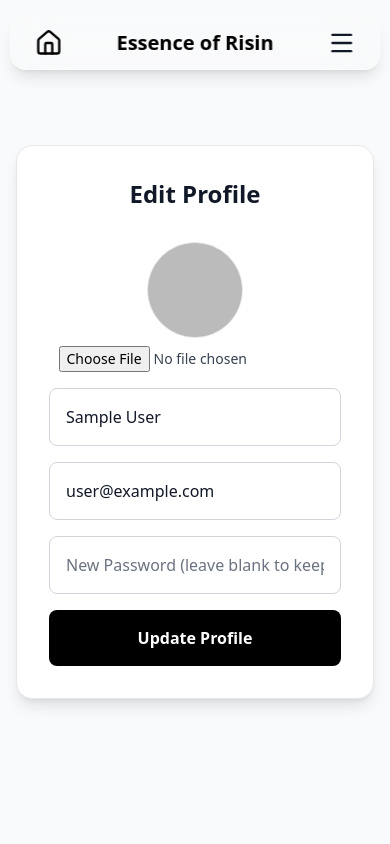
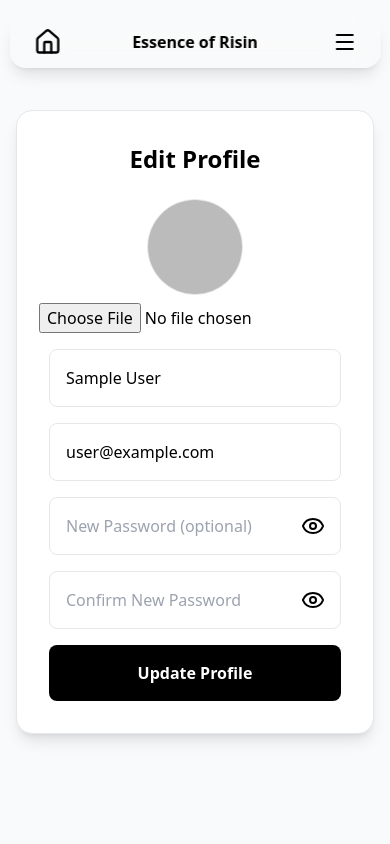
Before and after one commit to Chechep/castor, a React (Vite) app in the folder client/: page /profile in a window 390 px wide. Shown: the top 844 px of the page. Built offline with nearby package versions, Linux system fonts and the light colour scheme; no server answers; sample sign-in values are in the browser's storage.

Commit message:
updated mobile view

```diff
--- a/client/src/components/Navbar.jsx
+++ b/client/src/components/Navbar.jsx
@@ -1,137 +1,157 @@
 import { Link } from "react-router-dom";
 import { useAuth } from "../context/AuthContext";
 import { useCart } from "../context/CartContext";
-import { ShoppingCart, User, Sun, Moon, Home, Menu, X, Truck } from "lucide-react";
+import {
+  ShoppingCart,
+  User,
+  Sun,
+  Moon,
+  Home,
+  Menu,
+  X,
+  Truck,
+  LogOut,
+} from "lucide-react";
 import { useState, useEffect } from "react";
 import { motion, AnimatePresence } from "framer-motion";
 
 export default function Navbar() {
   const { currentUser, logout } = useAuth();
   const { cartItems } = useCart();
+
   const [dark, setDark] = useState(localStorage.getItem("theme") === "dark");
   const [open, setOpen] = useState(false);
+  const [confirmLogout, setConfirmLogout] = useState(false);
 
-  const toggleTheme = () => setDark(!dark);
-  const toggleMenu = () => setOpen(!open);
-
-  const cartItemCount = cartItems.reduce((total, item) => total + item.quantity, 0);
+  const cartItemCount = cartItems.reduce(
+    (total, item) => total + item.quantity,
+    0
+  );
 
   useEffect(() => {
-    if (dark) {
-      document.documentElement.classList.add("dark");
-      localStorage.setItem("theme", "dark");
-    } else {
-      document.documentElement.classList.remove("dark");
-      localStorage.setItem("theme", "light");
-    }
+    document.documentElement.classList.toggle("dark", dark);
+    localStorage.setItem("theme", dark ? "dark" : "light");
   }, [dark]);
 
   return (
     <>
-      <header className="fixed top-4 left-1/2 -translate-x-1/2 z-50 w-[95%] flex justify-between items-center px-6 py-3 rounded-2xl shadow-lg backdrop-blur-xl bg-white/10 dark:bg-gray-900/10 border border-white/10">
+      <header className="fixed top-4 left-1/2 -translate-x-1/2 z-50 w-[95%] flex justify-between items-center px-6 py-3 rounded-2xl backdrop-blur-xl bg-white/10 dark:bg-gray-900/10  shadow-lg">
         <Link to="/">
-          <Home className="w-7 h-7 text-black dark:text-white" />
+          <Home className="w-7 h-7" />
         </Link>
 
-        <div className="absolute left-1/2 -translate-x-1/2 text-xl font-bold text-black dark:text-white">
+        <div className="absolute left-1/2 -translate-x-1/2 font-bold">
           Essence of Risin
         </div>
 
-        <div className="hidden md:flex items-center gap-5">
-          {currentUser ? (
-            <Link to="/profile" className="text-gray-900 dark:text-white hover:text-green-500">
-              {currentUser.photoURL ? (
+        <div className="hidden md:flex gap-5 items-center">
+          <Link to="/profile">
+            {currentUser?.photoURL ? (
               <img
                 src={currentUser.photoURL}
                 alt="profile"
-                  className="w-8 h-8 rounded-full object-cover border"
+                className="w-8 h-8 rounded-full border"
               />
             ) : (
-                <User className="w-6 h-6" />
+              <User />
             )}
           </Link>
-          ) : (
-            <Link to="/login" className="text-gray-900 dark:text-white">
-              <User className="w-6 h-6" />
-            </Link>
-          )}
 
-          <Link
-            to="/cart"
-            className="relative text-gray-900 dark:text-white hover:text-yellow-500 dark:hover:text-yellow-400"
-          >
-            <ShoppingCart className="w-6 h-6" />
+          <Link to="/cart" className="relative">
+            <ShoppingCart />
             {cartItemCount > 0 && (
-              <span className="absolute -top-2 -right-2 bg-red-500 text-white text-xs rounded-full w-5 h-5 flex items-center justify-center">
+              <span className="absolute -top-2 -right-2 w-5 h-5 text-xs bg-red-500 text-white rounded-full flex items-center justify-center">
                 {cartItemCount}
               </span>
             )}
           </Link>
 
-          <Link
-            to="/orders"
-            className="text-gray-900 dark:text-white hover:text-blue-500 dark:hover:text-blue-400"
-          >
-            <Truck className="w-6 h-6" />
+          <Link to="/orders">
+            <Truck />
           </Link>
 
-          <button
-            onClick={toggleTheme}
-            className="text-gray-900 dark:text-white hover:text-gray-500 dark:hover:text-gray-400"
-          >
-            {dark ? <Sun className="w-6 h-6" /> : <Moon className="w-6 h-6" />}
+          <button onClick={() => setDark(!dark)}>
+            {dark ? <Sun /> : <Moon />}
           </button>
         </div>
 
-        <button className="md:hidden text-gray-900 dark:text-white" onClick={toggleMenu}>
-          {open ? <X className="w-7 h-7" /> : <Menu className="w-7 h-7" />}
+        <button className="md:hidden" onClick={() => setOpen(!open)}>
+          {open ? <X /> : <Menu />}
         </button>
       </header>
 
+      {/* Mobile Menu */}
       <AnimatePresence>
         {open && (
           <motion.div
-            initial={{ x: 150, opacity: 0 }}
+            initial={{ x: 120, opacity: 0 }}
             animate={{ x: 0, opacity: 1 }}
-            exit={{ x: 150, opacity: 0 }}
-            transition={{ duration: 0.25 }}
-            className="md:hidden fixed top-20 right-5 z-50 w-28 p-5 rounded-xl shadow-xl border border-white/20 backdrop-blur-xl bg-white/10 dark:bg-gray-900/10 flex flex-col gap-4 text-gray-900 dark:text-white"
+            exit={{ x: 120, opacity: 0 }}
+            className="md:hidden fixed top-20 right-5 z-50 p-5 w-40 rounded-xl backdrop-blur-xl bg-white/10 dark:bg-gray-900/10"
           >
-            {currentUser ? (
-              <>
-                <Link to="/profile" onClick={toggleMenu}>
-                  Profile
+            <div className="grid grid-cols-2 gap-6 place-items-center">
+              <Link to="/profile" onClick={() => setOpen(false)}>
+                <User />
               </Link>
+
+              <Link to="/cart" onClick={() => setOpen(false)}>
+                <ShoppingCart />
+              </Link>
+
+              <Link to="/orders" onClick={() => setOpen(false)}>
+                <Truck />
+              </Link>
+
+              <button onClick={() => setDark(!dark)}>
+                {dark ? <Sun /> : <Moon />}
+              </button>
+
+              {currentUser && (
                 <button
                   onClick={() => {
-                    logout();
-                    toggleMenu();
+                    setConfirmLogout(true);
+                    setOpen(false);
                   }}
-                  className="text-red-400"
+                  className="col-span-2 text-red-500"
+                >
+                  <LogOut />
+                </button>
+              )}
+            </div>
+          </motion.div>
+        )}
+      </AnimatePresence>
+
+      {/* Logout Confirmation */}
+      <AnimatePresence>
+        {confirmLogout && (
+          <motion.div
+            className="fixed inset-0 z-50 flex items-center justify-center bg-black/50"
+            initial={{ opacity: 0 }}
+            animate={{ opacity: 1 }}
+            exit={{ opacity: 0 }}
+          >
+            <motion.div
+              initial={{ scale: 0.9 }}
+              animate={{ scale: 1 }}
+              className="bg-white dark:bg-gray-900 p-6 rounded-xl shadow-xl text-center"
+            >
+              <p className="mb-4">Are you sure you want to logout?</p>
+              <div className="flex gap-4 justify-center">
+                <button
+                  onClick={() => setConfirmLogout(false)}
+                  className="px-4 py-2 rounded-lg border"
+                >
+                  Cancel
+                </button>
+                <button
+                  onClick={logout}
+                  className="px-4 py-2 rounded-lg bg-red-500 text-white"
                 >
                   Logout
                 </button>
-              </>
-            ) : (
-              <Link to="/login" onClick={toggleMenu}>
-                <User className="w-5 h-5" />
-              </Link>
-            )}
-
-            <Link to="/cart" onClick={toggleMenu} className="flex items-center gap-2">
-              <ShoppingCart className="w-5 h-5" />
-              {cartItemCount > 0 && (
-                <span className="bg-red-500 text-white text-xs rounded-full w-5 h-5 flex items-center justify-center">
-                  {cartItemCount}
-                </span>
-              )}
-            </Link>
-            <Link to="/orders" onClick={toggleMenu} className="flex items-center gap-2">
-              <Truck className="w-5 h-5" />
-            </Link>
-            <button onClick={toggleTheme} className="flex items-center gap-2">
-              {dark ? <Sun className="w-5 h-5" /> : <Moon className="w-5 h-5" />}
-            </button>
+              </div>
+            </motion.div>
           </motion.div>
         )}
       </AnimatePresence>
--- a/client/src/pages/Profile.jsx
+++ b/client/src/pages/Profile.jsx
@@ -1,7 +1,13 @@
 import { useState } from "react";
 import { useAuth } from "../context/AuthContext";
-import { updateUserProfile, updateUserEmail, updateUserPassword } from "../firebase";
+import {
+  updateUserProfile,
+  updateUserEmail,
+  updateUserPassword,
+} from "../firebase";
 import { toast } from "react-hot-toast";
+import { Eye, EyeOff, CheckCircle } from "lucide-react";
+import { motion, AnimatePresence } from "framer-motion";
 
 export default function Profile() {
   const { currentUser } = useAuth();
@@ -9,8 +15,12 @@ export default function Profile() {
   const [name, setName] = useState(currentUser?.displayName || "");
   const [email, setEmail] = useState(currentUser?.email || "");
   const [password, setPassword] = useState("");
+  const [confirmPassword, setConfirmPassword] = useState("");
+  const [showPassword, setShowPassword] = useState(false);
+  const [showConfirmPassword, setShowConfirmPassword] = useState(false);
   const [photo, setPhoto] = useState(null);
   const [loading, setLoading] = useState(false);
+  const [success, setSuccess] = useState(false);
 
   const handlePhotoChange = (e) => {
     if (e.target.files[0]) setPhoto(e.target.files[0]);
@@ -18,101 +28,142 @@ export default function Profile() {
 
   const handleSubmit = async (e) => {
     e.preventDefault();
+
+    if (password && password !== confirmPassword) {
+      toast.error("Passwords do not match");
+      return;
+    }
+
     setLoading(true);
 
     try {
-      // Update profile name & photo
       let photoURL = currentUser.photoURL;
+
       if (photo) {
-        // Convert to a base64 URL (simplest approach for now)
         const reader = new FileReader();
         reader.readAsDataURL(photo);
         reader.onloadend = async () => {
-          photoURL = reader.result;
-          await updateUserProfile(name, photoURL);
-          toast.success("Profile updated successfully!");
+          await updateUserProfile(name, reader.result);
         };
       } else {
         await updateUserProfile(name, photoURL);
-        toast.success("Profile updated successfully!");
       }
 
-      // Update email
       if (email !== currentUser.email) {
         await updateUserEmail(email);
-        toast.success("Email updated successfully!");
       }
 
-      // Update password
       if (password) {
         await updateUserPassword(password);
-        toast.success("Password updated successfully!");
         setPassword("");
+        setConfirmPassword("");
       }
+
+      setSuccess(true);
+      setTimeout(() => setSuccess(false), 3000);
     } catch (error) {
-      console.error(error);
-      toast.error(error.message || "Error updating profile");
+      toast.error(error.message || "Update failed");
     } finally {
       setLoading(false);
     }
   };
 
   return (
-    <div className="min-h-screen flex items-center justify-center bg-gray-50 dark:bg-black py-12 px-4 sm:px-6 lg:px-8">
-      <div className="max-w-md w-full space-y-8 bg-white dark:bg-gray-900 p-8 rounded-2xl shadow-lg border border-gray-200 dark:border-gray-700">
-        <h2 className="text-2xl font-bold text-gray-900 dark:text-white text-center mb-6">
+    <div className="min-h-screen flex items-center justify-center bg-gray-50 dark:bg-black px-4">
+      <div className="max-w-md w-full bg-white dark:bg-gray-900 p-8 rounded-2xl shadow-lg border">
+        <h2 className="text-2xl font-bold text-center mb-6 dark:text-white">
           Edit Profile
         </h2>
 
-        <form className="space-y-4" onSubmit={handleSubmit}>
-          {/* Profile Photo */}
+        <AnimatePresence>
+          {success && (
+            <motion.div
+              initial={{ opacity: 0, y: -10 }}
+              animate={{ opacity: 1, y: 0 }}
+              exit={{ opacity: 0, y: -10 }}
+              className="flex items-center gap-2 mb-4 p-3 rounded-lg bg-green-100 dark:bg-green-900 text-green-700 dark:text-green-300"
+            >
+              <CheckCircle className="w-5 h-5" />
+              Profile updated successfully
+            </motion.div>
+          )}
+        </AnimatePresence>
+
+        <form onSubmit={handleSubmit} className="space-y-4">
+          {/* Avatar */}
           <div className="flex flex-col items-center gap-2">
             <img
-              src={photo ? URL.createObjectURL(photo) : currentUser.photoURL || "/default-avatar.png"}
+              src={
+                photo
+                  ? URL.createObjectURL(photo)
+                  : currentUser.photoURL || "/default-avatar.png"
+              }
               alt="profile"
               className="w-24 h-24 rounded-full object-cover border"
             />
-            <input
-              type="file"
-              accept="image/*"
-              onChange={handlePhotoChange}
-              className="text-sm text-gray-700 dark:text-gray-200"
-            />
+            <input type="file" accept="image/*" onChange={handlePhotoChange} />
           </div>
 
-          {/* Name */}
           <input
             type="text"
-            placeholder="Full Name"
             value={name}
             onChange={(e) => setName(e.target.value)}
-            className="w-full p-4 border border-gray-300 dark:border-gray-600 rounded-lg bg-white dark:bg-gray-700 text-gray-900 dark:text-white placeholder-gray-500 dark:placeholder-gray-400 focus:outline-none focus:ring-2 focus:ring-gray-500 transition duration-200"
+            placeholder="Full Name"
             required
+            className="w-full p-4 rounded-lg border bg-white dark:bg-gray-700 dark:text-white"
           />
 
-          {/* Email */}
           <input
             type="email"
-            placeholder="Email"
             value={email}
             onChange={(e) => setEmail(e.target.value)}
-            className="w-full p-4 border border-gray-300 dark:border-gray-600 rounded-lg bg-white dark:bg-gray-700 text-gray-900 dark:text-white placeholder-gray-500 dark:placeholder-gray-400 focus:outline-none focus:ring-2 focus:ring-gray-500 transition duration-200"
+            placeholder="Email"
             required
+            className="w-full p-4 rounded-lg border bg-white dark:bg-gray-700 dark:text-white"
           />
 
           {/* Password */}
-          <input
-            type="password"
-            placeholder="New Password (leave blank to keep)"
-            value={password}
-            onChange={(e) => setPassword(e.target.value)}
-            className="w-full p-4 border border-gray-300 dark:border-gray-600 rounded-lg bg-white dark:bg-gray-700 text-gray-900 dark:text-white placeholder-gray-500 dark:placeholder-gray-400 focus:outline-none focus:ring-2 focus:ring-gray-500 transition duration-200"
-          />
+          <div className="relative">
+            <input
+              type={showPassword ? "text" : "password"}
+              value={password}
+              onChange={(e) => setPassword(e.target.value)}
+              placeholder="New Password (optional)"
+              className="w-full p-4 pr-12 rounded-lg border bg-white dark:bg-gray-700 dark:text-white"
+            />
+            <button
+              type="button"
+              onClick={() => setShowPassword(!showPassword)}
+              className="absolute right-4 top-1/2 -translate-y-1/2"
+            >
+              {showPassword ? <EyeOff /> : <Eye />}
+            </button>
+          </div>
+
+          {/* Confirm Password */}
+          <div className="relative">
+            <input
+              type={showConfirmPassword ? "text" : "password"}
+              value={confirmPassword}
+              onChange={(e) => setConfirmPassword(e.target.value)}
+              placeholder="Confirm New Password"
+              className="w-full p-4 pr-12 rounded-lg border bg-white dark:bg-gray-700 dark:text-white"
+            />
+            <button
+              type="button"
+              onClick={() =>
+                setShowConfirmPassword(!showConfirmPassword)
+              }
+              className="absolute right-4 top-1/2 -translate-y-1/2"
+            >
+              {showConfirmPassword ? <EyeOff /> : <Eye />}
+            </button>
+          </div>
 
           <button
             type="submit"
             disabled={loading}
-            className="w-full p-4 bg-black dark:bg-white text-white dark:text-black rounded-lg font-semibold hover:bg-gray-800 dark:hover:bg-gray-200 disabled:bg-gray-400 disabled:cursor-not-allowed transition duration-200"
+            className="w-full p-4 rounded-lg bg-black dark:bg-white text-white dark:text-black font-semibold"
           >
             {loading ? "Updating..." : "Update Profile"}
           </button>
```
Lines whose indentation alone changed are shown as unchanged.
